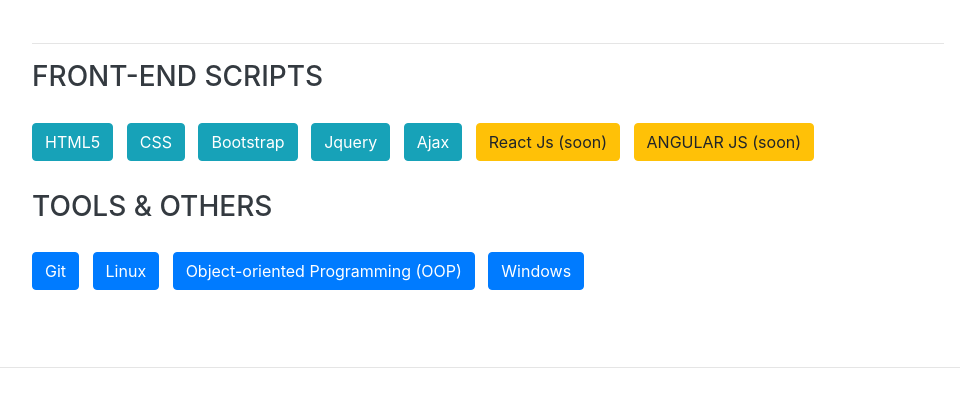
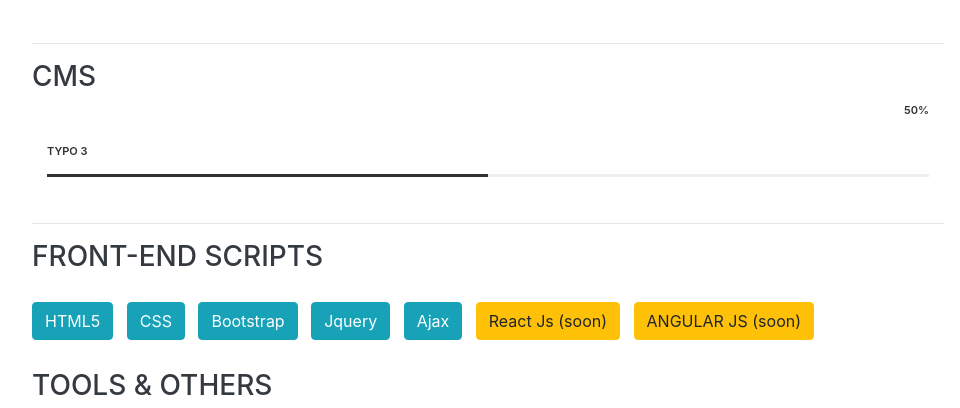
Before and after one commit to taherbensassi/Taherbensassi.github.io, a website with bundled scripts: page index.html in a window 1280 px wide. Shown: the part 3966-4374 px from the top of the page, without its empty margins (288-1248 px from the left). Built offline with nearby package versions, Linux system fonts and the light colour scheme; a web font is replaced by a local one.

Commit message:
add typo3 cms

```diff
--- a/index.html
+++ b/index.html
@@ -320,7 +320,6 @@
 
         <div class="list-inline dev-icons">
           <h3>Storage</h3>
-
           <div class="wrapper">
             <div class="container">
               <div class="row">
@@ -329,6 +328,23 @@
                     <div class="skillbar-title">Mysql</div>
                     <div class="skill-bar-percent">90%</div>
                     <div class="skillbar-bar" style="width: 90%;"></div>
+                  </div>
+                </div>
+              </div>
+            </div>
+          </div>
+        </div>
+        <hr>
+        <div class="list-inline dev-icons">
+          <h3>CMS</h3>
+          <div class="wrapper">
+            <div class="container">
+              <div class="row">
+                <div class="col-md-12">
+                  <div class="skillbar" data-percent="55%">
+                    <div class="skillbar-title">Typo 3</div>
+                    <div class="skill-bar-percent">50%</div>
+                    <div class="skillbar-bar" style="width: 50%;"></div>
                   </div>
                 </div>
 
```
